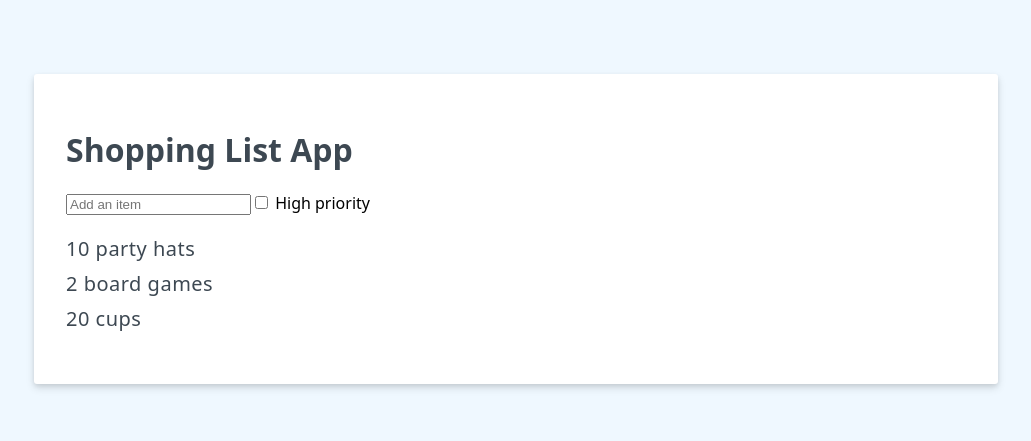
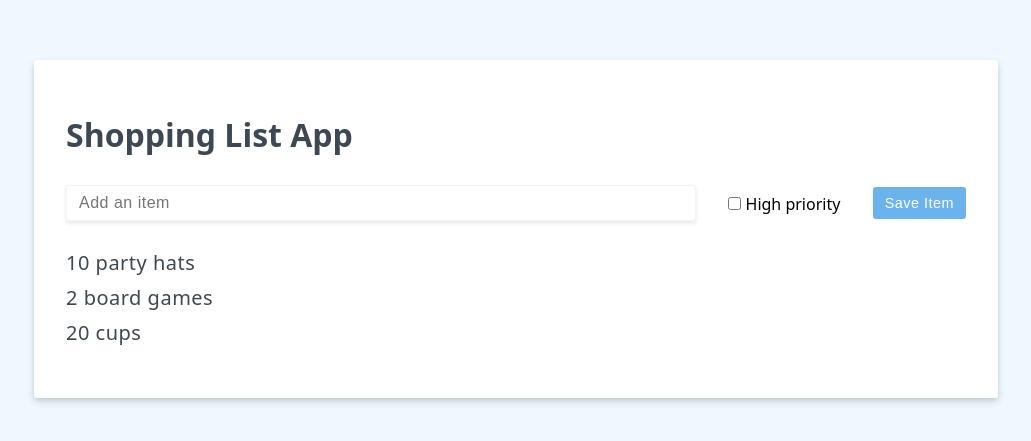
Before and after one commit to KarbovskyiV/vue-roadmap, a Vue app: page / in a window 1280 px wide. Shown: the part 171-612 px from the top of the page, without its empty margins (124-1155 px from the left). Built offline with nearby package versions, Linux system fonts and the light colour scheme; the HTML template or start-up script is replaced by a standard one.

Commit message:
use v-on directive

```diff
--- a/src/App.vue
+++ b/src/App.vue
@@ -1,12 +1,15 @@
 <template>
   <h1>{{ header }}</h1>
-  <input v-model.trim="newItem" type="text" placeholder="Add an item">
-  <label>
-    <input type="checkbox" v-model="newInputHighPriority">
-    High priority
-  </label>
+  <form @submit.prevent="saveItem" class="add-item-form">
+    <input v-model.trim="newItem" type="text" placeholder="Add an item" />
+    <label>
+      <input type="checkbox" v-model="newInputHighPriority" />
+      High priority
+    </label>
+    <button class="btn btn-primary">Save Item</button>
+  </form>
   <ul>
-    <li v-for="{ id, label } in items" :key="id"> {{ label }}</li>
+    <li v-for="{ id, label } in items" :key="id">{{ label }}</li>
   </ul>
 </template>
 
@@ -14,11 +17,16 @@
 import { ref } from 'vue';
 
 const header = ref('Shopping List App');
-const items = ref({
-  1: { id: 1, label: '10 party hats' },
-  2: { id: 2, label: '2 board games' },
-  3: { id: 3, label: '20 cups' },
-});
-const newItem = ref("");
+const items = ref([
+  { id: 1, label: '10 party hats' },
+  { id: 2, label: '2 board games' },
+  { id: 3, label: '20 cups' },
+]);
+const newItem = ref('');
 const newInputHighPriority = ref(false);
+
+const saveItem = () => {
+  items.value.push({ id: items.value.length + 1, label: newItem.value });
+  newItem.value = '';
+};
 </script>
```
